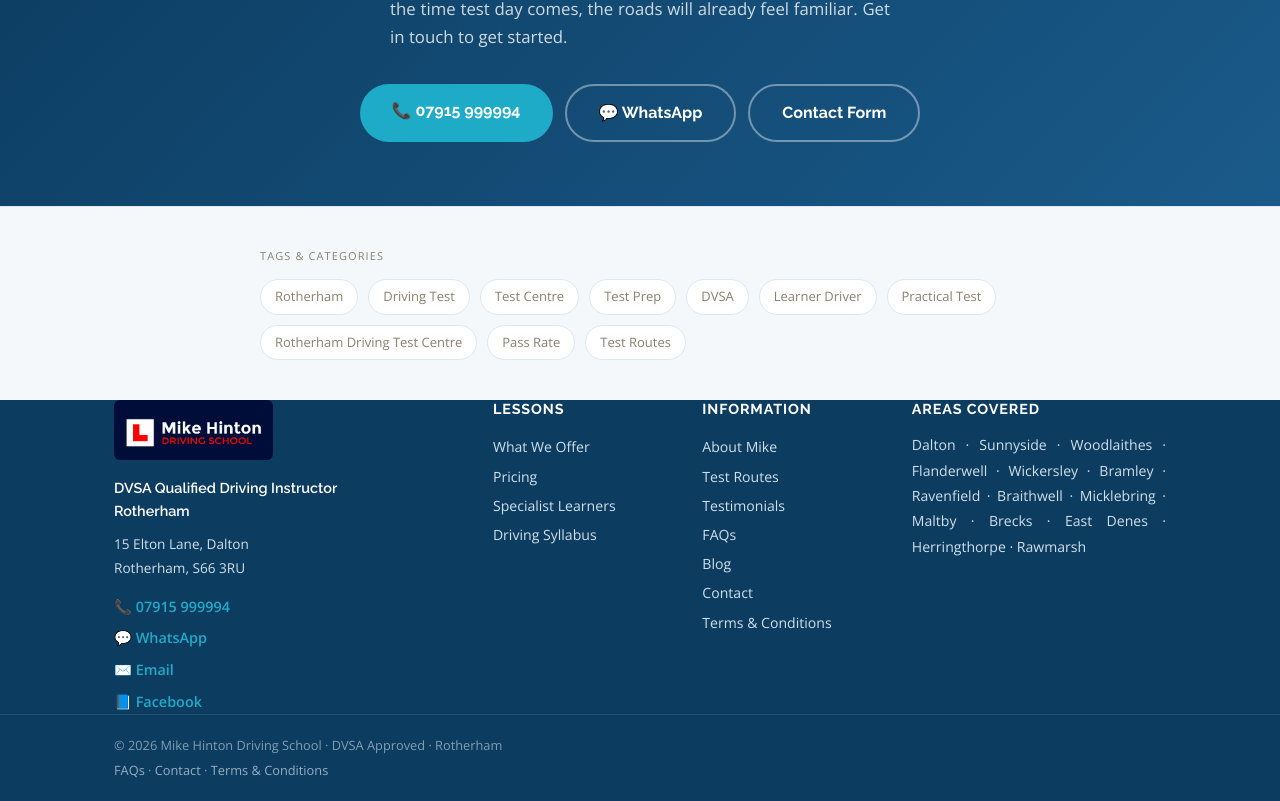
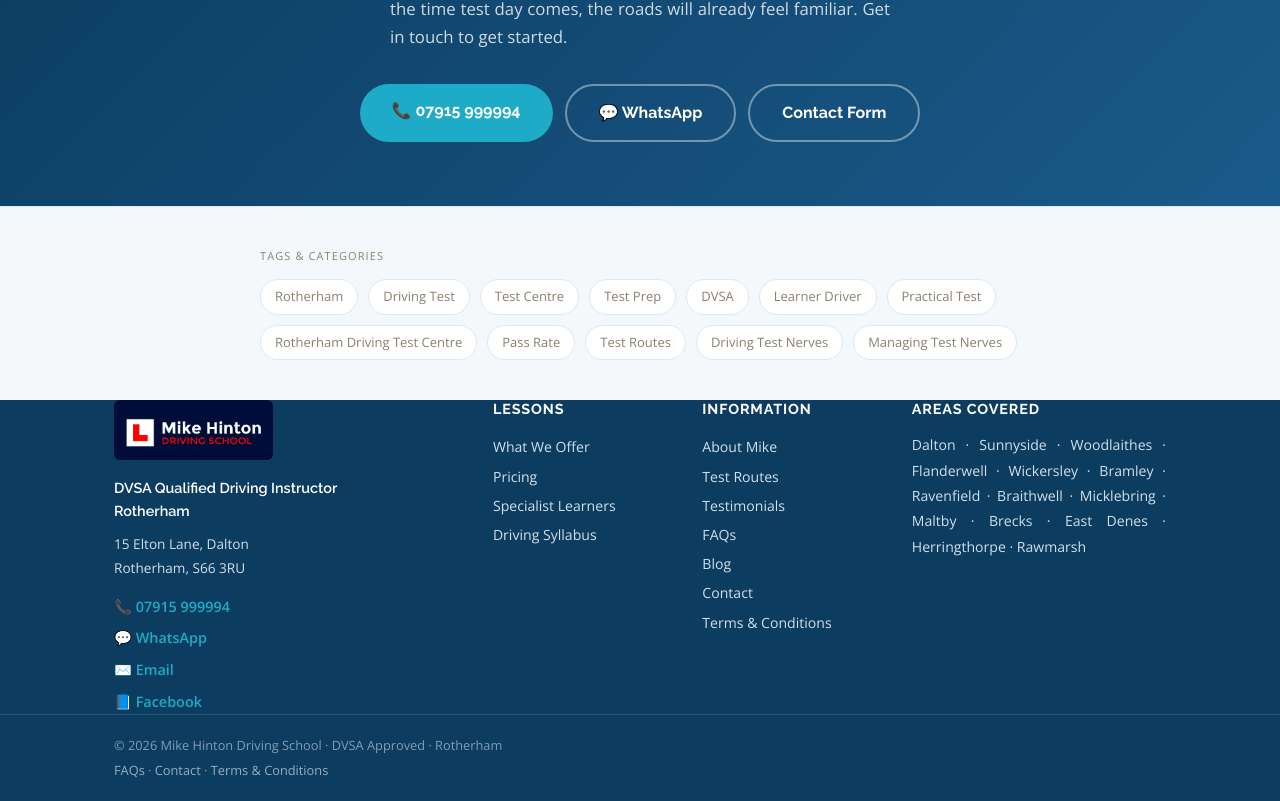
Before and after one commit to mikehinton-wq/mods-website, a React (Vite) app: page /the-driving-test in a window 1280 px wide. Shown: the part 4173-4974 px from the top of the page. Built offline with nearby package versions, Linux system fonts and the light colour scheme.

Commit message:
Update site

```diff
--- a/src/pages/TheDrivingTest.jsx
+++ b/src/pages/TheDrivingTest.jsx
@@ -31,7 +31,7 @@ const tips = [
   { icon: '✅', title: 'Trust your preparation', desc: "If you're in for the test, Mike believes you're ready. Your preparation is already done — test day is just you showing what you already know." },
 ]
 
-const tags = ['Rotherham', 'Driving Test', 'Test Centre', 'Test Prep', 'DVSA', 'Learner Driver', 'Practical Test', 'Rotherham Driving Test Centre', 'Pass Rate', 'Test Routes']
+const tags = ['Rotherham', 'Driving Test', 'Test Centre', 'Test Prep', 'DVSA', 'Learner Driver', 'Practical Test', 'Rotherham Driving Test Centre', 'Pass Rate', 'Test Routes', 'Driving Test Nerves', 'Managing Test Nerves']
 
 const s = {
   hero: { background: '#0C3C60', color: '#fff', padding: '80px 24px 64px', textAlign: 'center', position: 'relative', overflow: 'hidden' },
```
